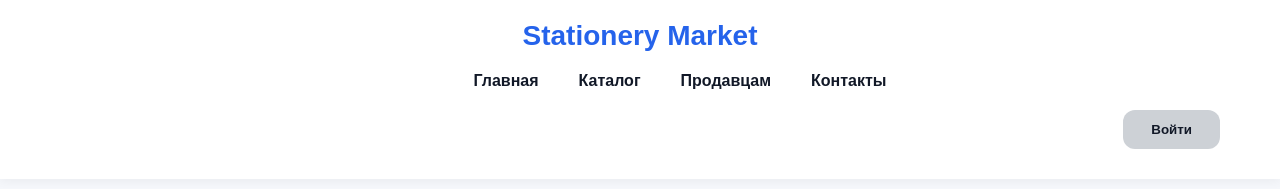
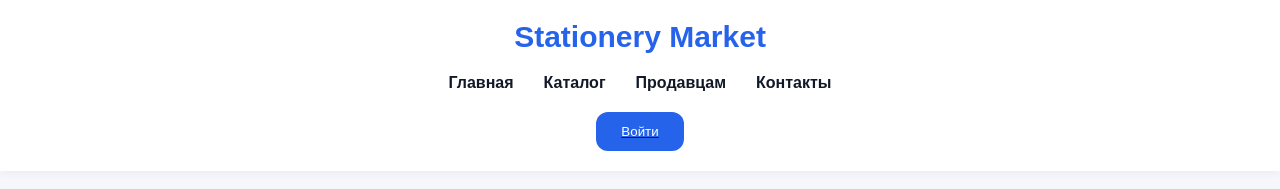
Before and after one commit to rxz67/project-stationery_market, a plain HTML site: page index.html in a window 1280 px wide. Shown: the top 189 px of the page. Drawn offline with Linux system fonts and the light colour scheme; grey boxes are pictures that could not be loaded.

Commit message:
Проект

```diff
--- a/style.css
+++ b/style.css
@@ -5,84 +5,68 @@
     font-family: Arial, Helvetica, sans-serif;
 
 }
-header{
-display:flex;
-align-items:center;
-padding:20px 60px;
-background:white;
-box-shadow:0 2px 10px rgba(0,0,0,0.05);
-}
-
-.logo{
-font-size:28px;
-font-weight:700;
-color:#2563eb;
-}
-
-nav{
-display:flex;
-gap:40px;
-margin-left:80px;
-align-items:center;
-}
-
-nav a{
-text-decoration:none;
-color:#111827;
-font-weight:600;
-}
-
-.button{
-margin-left:auto;
-display:flex;
-align-items:center;
-}
-
-.login{
-padding:12px 28px;
-border:none;
-border-radius:12px;
-background:#d1d5db;
-font-weight:600;
-cursor:pointer;
-}
 
 body{
     background: #f5f7fb;
     color: #111827;
 }
 
-.button{
-margin-left:auto;
-display:flex;
-align-items:center;
-padding-bottom: 10px;
+header{
+    display: flex;
+    justify-content: space-between;
+    align-items: center;
+    padding: 20px 60px;
+    background: #ffffff;
+    box-shadow: 0 2px 9px rgba(0,0,0,.05);
 }
 
+.logo{
+    font-size: 30px;
+    font-weight: 700;
+    color: #2563eb;
+}
 
+nav{
+    display: flex;
+    gap:30px;
+}
+nav a{
+    text-decoration: none;
+    color:#111827;
+    font-weight: 600;
 
+}
 
-
+.buttons{
+    display: flex;
+    gap:20px;
+    margin:20px;
+    padding:50px;
+}
 
 button{
     padding: 12px 25px;
     border: none;
     border-radius: 12px;
-    cursor: pointer;
-    font-weight: 600;
-    transform: 0.3s;
+    font-weight: 600px;
     background: #2563eb;
-    color:#ffffff
+    color:#ffffff;
+    display: flex;
+    margin: left auto;
+
 }
 
 button:hover{
     transform: translateY(-3px);
 }
 
-.login{
-    background:#cdd1d6;
-    color:#111827;
+
+
+.seller{
+    background: #f59e0b;
+    margin: 20px;
 }
+
 
 .hero{
     display: flex;
@@ -198,7 +182,7 @@ button:hover{
 }
 
 .category{
-    background: white;
+    background: rgb(255, 255, 255);
     padding: 35px;
     border-radius: 20px;
     text-align: center;
@@ -211,6 +195,7 @@ button:hover{
     background:#2563eb;
     color:white;
     transform: translateY(-5px);
+
 }
 
 footer{
```
